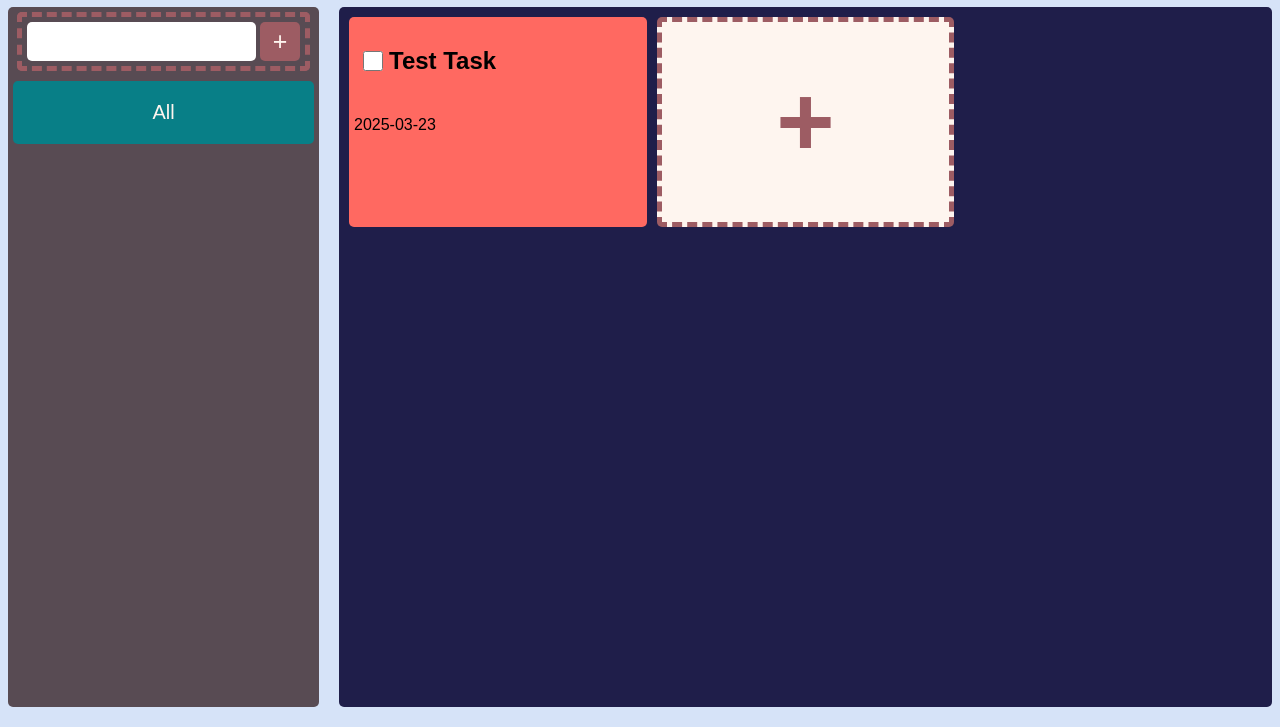
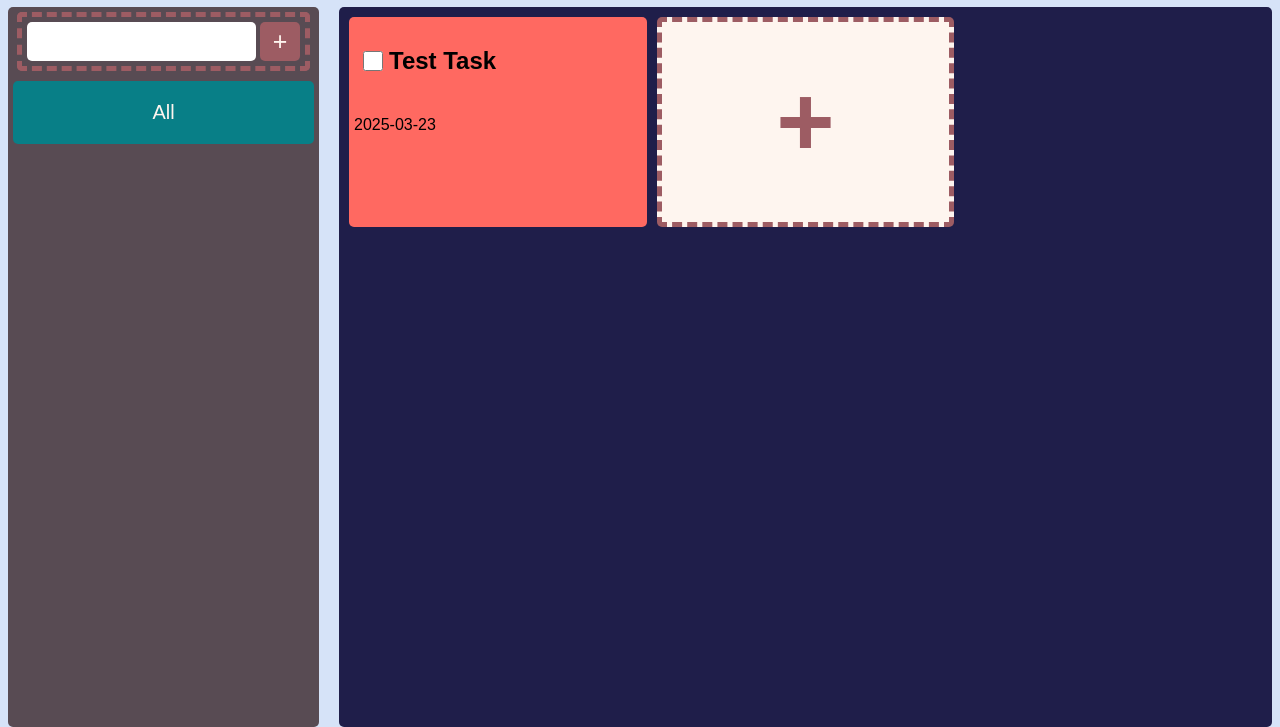
Before and after one commit to Caramel4764/TOP_todo_dashboard, a website built with webpack: page index.html in a window 1280 px wide. Shown: the part 73-800 px from the top of the page. Built offline with nearby package versions, Linux system fonts and the light colour scheme.

Commit message:
style: user no longer has to scroll the entire page if they have too much taskbar. Only the dashboard will be scrollable on the y.

```diff
--- a/script.js
+++ b/script.js
@@ -80,7 +80,7 @@ if (storedTodoData) {
     desc: "This is a test task",
     date: "2025-03-23",
     priority: "high",
-    note: "I needed this preview layout",
+    note: "I needed this preview layout. It makes debugging a lot easier.",
   })
 }
 project.updateProjectDom();
--- a/style.css
+++ b/style.css
@@ -27,6 +27,9 @@ body {
   justify-content: center;
   grid-template-columns: repeat(auto-fill, minmax(250px, 1fr));
   gap: 10px;
+  height: calc(100vh - 100px);
+  overflow-y:scroll;
+
 }
 #dashboard-div {
   background-color: var(--navy-blue);
```
